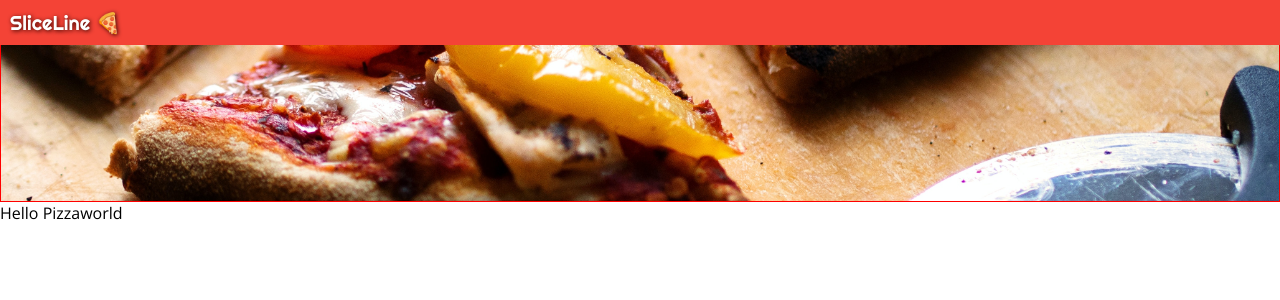
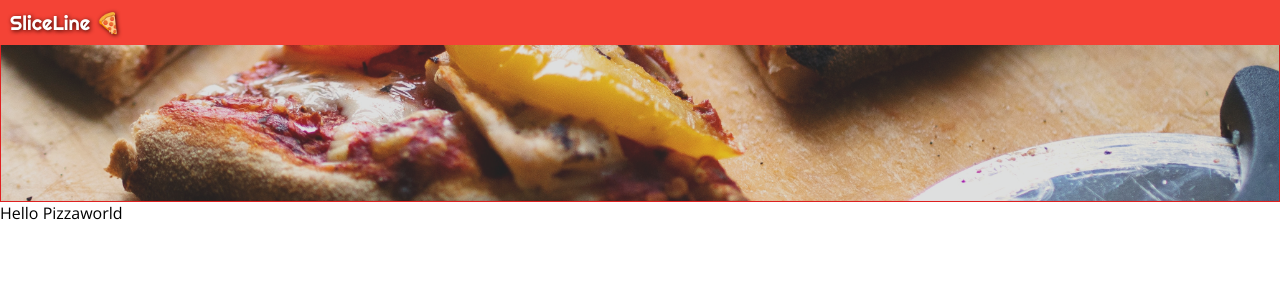
Before and after one commit to janhenrikfock/react_ordering_app, a React (Create React App) app: page / in a window 1280 px wide. Shown: the top 300 px of the page. Built offline with nearby package versions, Linux system fonts and the light colour scheme.

Commit message:
add css filter for picture

```diff
--- a/src/Banner/Banner.js
+++ b/src/Banner/Banner.js
@@ -10,4 +10,5 @@ const BannerStyled = styled.div`
   background-image: url('img/banner.jpg');
   background-position: center;
   background-size: cover;
+  filter: contrast(75%);
 `
--- a/src/Navbar/Navbar.js
+++ b/src/Navbar/Navbar.js
@@ -8,6 +8,7 @@ export default function Navbar() {
   )
 }
 const NavbarStyled = styled.div`
+  z-index: 99;
   padding: 10px;
   background-color: var(--pizzared);
   text-shadow: 1px 1px 4px #380502;
```
Also changed, not shown: 1 other file (tests, documents, lock files or other folders).
